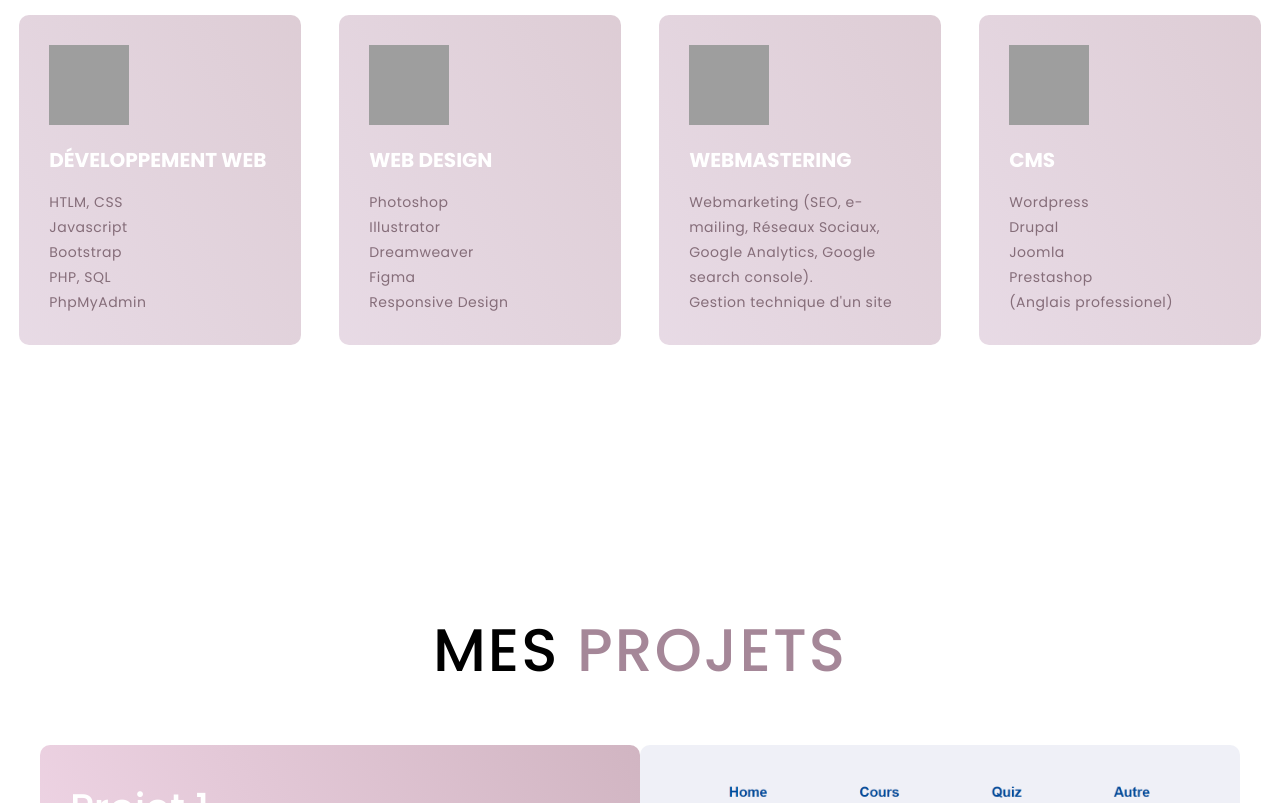
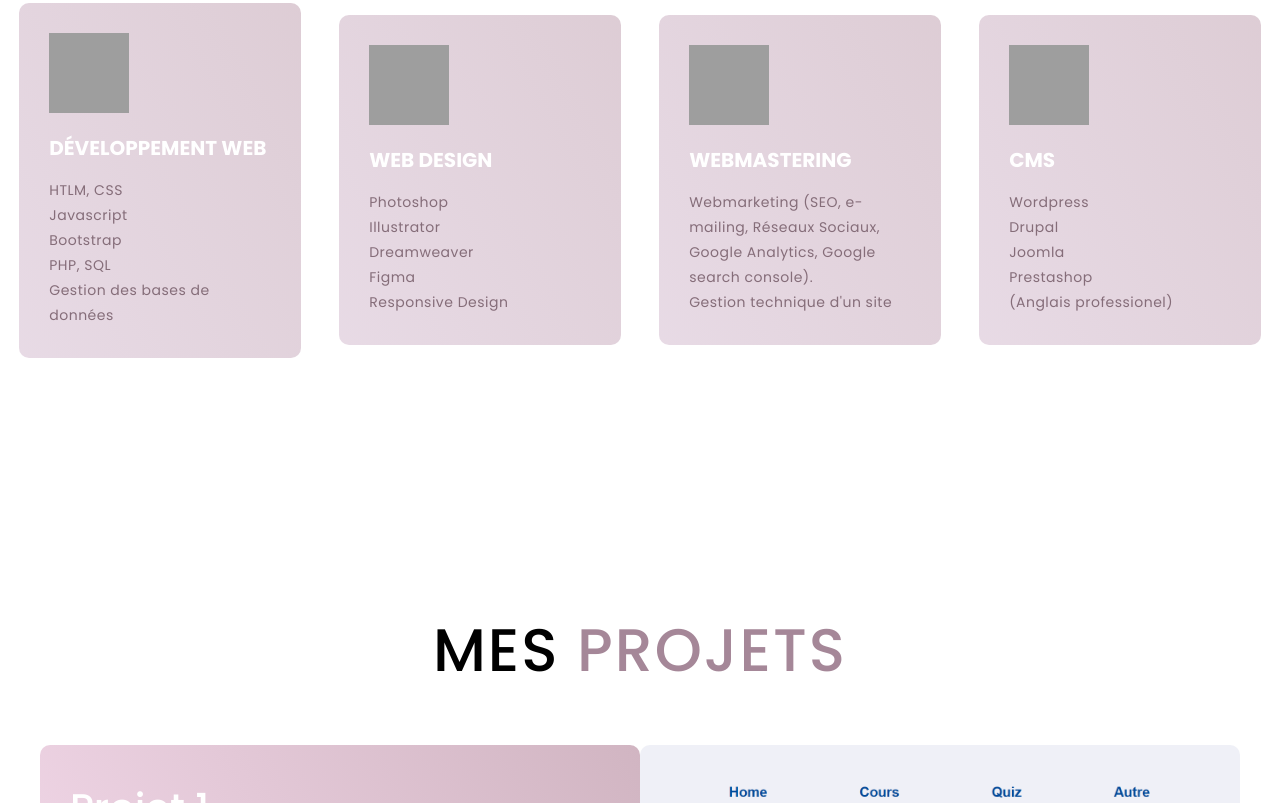
Before and after one commit to lylia2019/lylia-souci, a plain HTML site: page index.html in a window 1280 px wide. Shown: the part 1095-1898 px from the top of the page. Drawn offline with Linux system fonts and the light colour scheme; grey boxes are pictures that could not be loaded.

Commit message:
Update index.html

```diff
--- a/index.html
+++ b/index.html
@@ -61,7 +61,7 @@
         <div class="service-item">
           <div class="icon"><img src="https://img.icons8.com/wired/64/000000/code.png"/></div>
           <h2>Développement Web</h2>
-          <p>HTLM, CSS<br>Javascript<br>Bootstrap<br>PHP, SQL<br>PhpMyAdmin</p>
+          <p>HTLM, CSS<br>Javascript<br>Bootstrap<br>PHP, SQL<br>Gestion des bases de données</p>
         </div>
         <div class="service-item">
           <div class="icon"><img src="https://img.icons8.com/external-tulpahn-detailed-outline-tulpahn/64/fa314a/external-paintbrush-stationery-tulpahn-detailed-outline-tulpahn.png"/></div>
```
